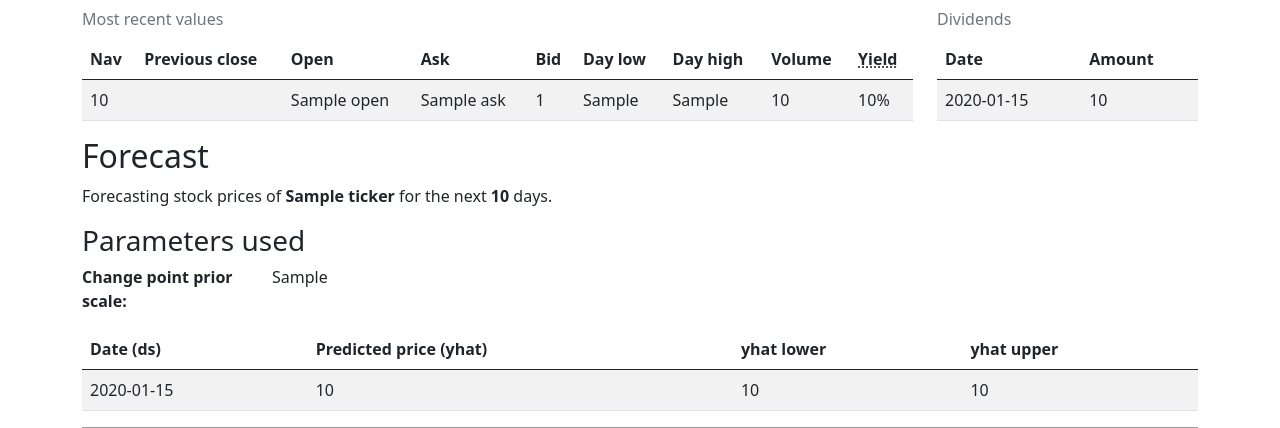
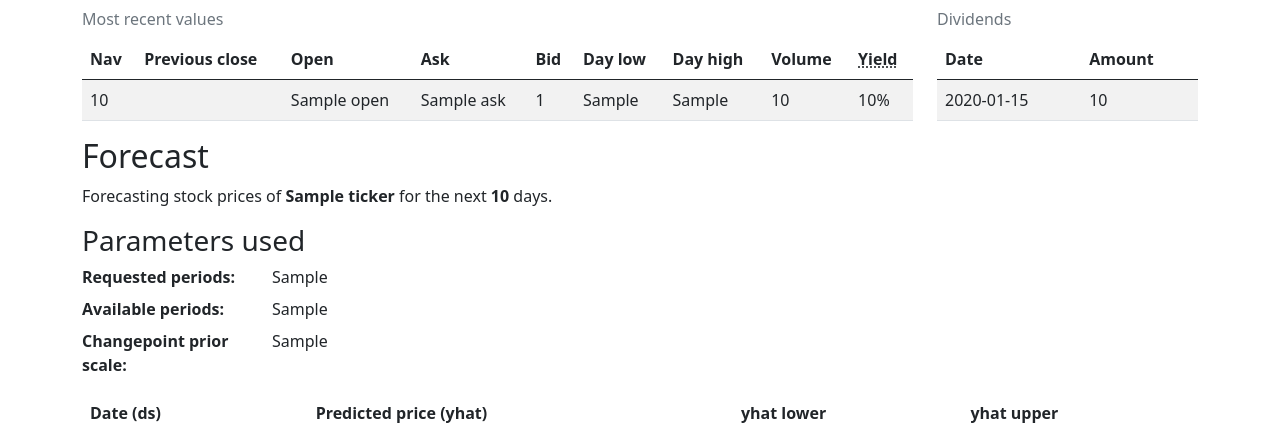
Before and after one commit to juadielon/stockPredictor, a Flask app: template app/templates/results.html in a window 1280 px wide. Shown: the part 247-675 px from the top of the page. Run offline with Flask 2, Linux system fonts and the light colour scheme; the template is opened without the code that fills it: most values are stand-ins (such as "Sample title", 1, 10 or a date in 2020); grey boxes are pictures that could not be loaded.

Commit message:
Display extra parameters used in the model

```diff
--- a/app/templates/results.html
+++ b/app/templates/results.html
@@ -120,8 +120,12 @@
 
       <h3>Parameters used</h3>
       <dl class="row">
-        <dt class="col-sm-2">Change point prior scale:</dt>
-        <dd class="col-sm-10">{{ model_info['change_point_prior_scale'] }}</dd>
+        <dt class="col-sm-2">Requested periods:</dt>
+        <dd class="col-sm-10">{{ params_info['requested_periods'] }}</dd>
+        <dt class="col-sm-2">Available periods:</dt>
+        <dd class="col-sm-10">{{ params_info['available_periods'] }}</dd>
+        <dt class="col-sm-2">Changepoint prior scale:</dt>
+        <dd class="col-sm-10">{{ params_info['changepoint_prior_scale'] }}</dd>
       </dl>
 
       <table class="table table-striped table-hover">
--- a/app/views.py
+++ b/app/views.py
@@ -19,8 +19,8 @@ def ticker():
 
     forecast_info = forecaster(form.ticker.data, form.days.data)
     stock_info = forecast_info['stock_info']['info']
-    model_info = forecast_info['model_info']
+    params_info = forecast_info['params_info']
     dividends = forecast_info['stock_info']['dividends']
     forecast = forecast_info['forecast'].itertuples()
     performance = forecast_info['performance'].itertuples()
-    return render_template('results.html', ticker=form.ticker.data, days=form.days.data, stock_info=stock_info, model_info=model_info, dividends=dividends, forecast=forecast, performance=performance, fig_paths=forecast_info['fig_paths'])
+    return render_template('results.html', ticker=form.ticker.data, days=form.days.data, stock_info=stock_info, params_info=params_info, dividends=dividends, forecast=forecast, performance=performance, fig_paths=forecast_info['fig_paths'])
```
Also changed, not shown: app/stock_predictor.py (+7 -1 lines).
